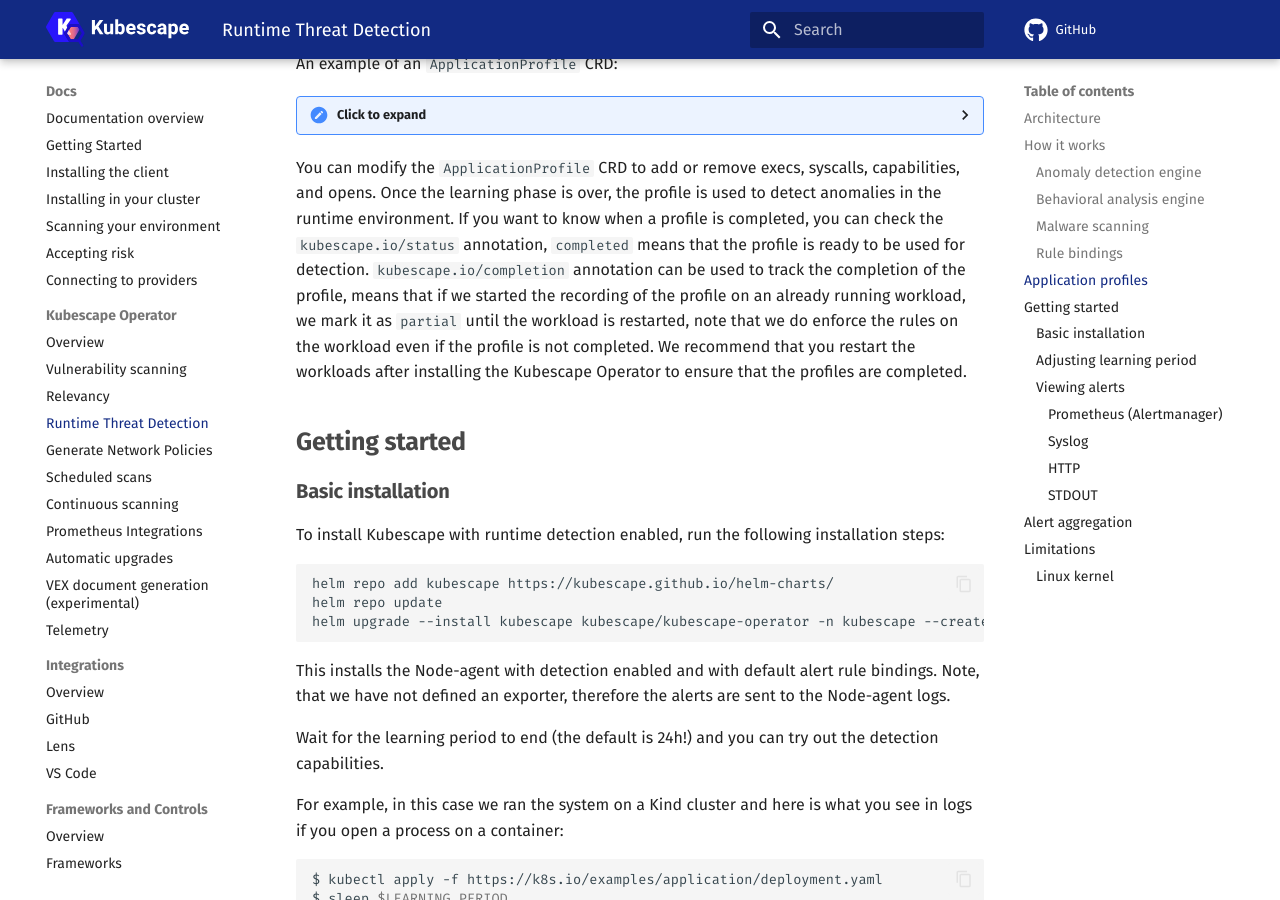
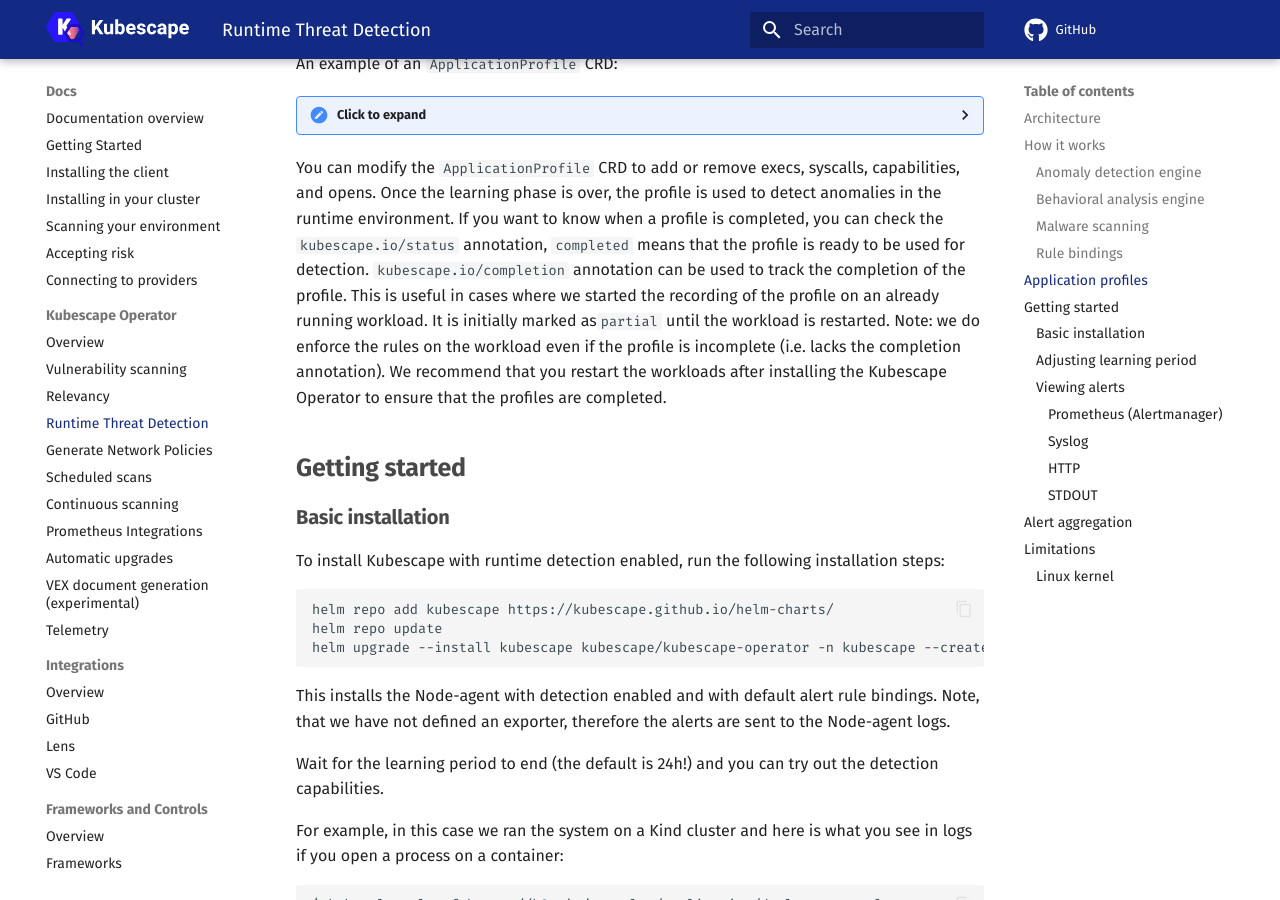
Before and after one commit to kubescape/kubescape.io, an MkDocs documentation site: the page built from docs/docs/operator/runtime-threat-detection.md, in a window 1280 px wide and 900 px high, scrolled down 3260 px. Built offline with MkDocs 1.6.1 and Material for MkDocs 9.7.7, drawn with Linux system fonts in a browser that asks for light colours; comment, search, counter and statistics services are not loaded.

Commit message:
Update docs/docs/operator/runtime-threat-detection.md
Co-authored-by: Oshrat Nir <45561829+Oshratn@users.noreply.github.com>
Signed-off-by: Amit Schendel <58078857+amitschendel@users.noreply.github.com>
Signed-off-by: Oshrat <oshratn@armosec.io>

```diff
--- a/docs/docs/operator/runtime-threat-detection.md
+++ b/docs/docs/operator/runtime-threat-detection.md
@@ -410,7 +410,7 @@
 You can modify the `ApplicationProfile` CRD to add or remove execs, syscalls, capabilities, and opens.
 Once the learning phase is over, the profile is used to detect anomalies in the runtime environment.
 If you want to know when a profile is completed, you can check the `kubescape.io/status` annotation, `completed` means that the profile is ready to be used for detection.
-`kubescape.io/completion` annotation can be used to track the completion of the profile, means that if we started the recording of the profile on an already running workload, we mark it as `partial` until the workload is restarted, note that we do enforce the rules on the workload even if the profile is not completed.
+`kubescape.io/completion` annotation can be used to track the completion of the profile. This is useful in cases where we started the recording of the profile on an already running workload. It is initially marked as`partial` until the workload is restarted. Note: we do enforce the rules on the workload even if the profile is incomplete (i.e. lacks the completion annotation).
 We recommend that you restart the workloads after installing the Kubescape Operator to ensure that the profiles are completed.
 
 ## Getting started
```
